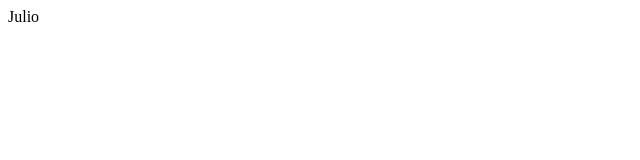
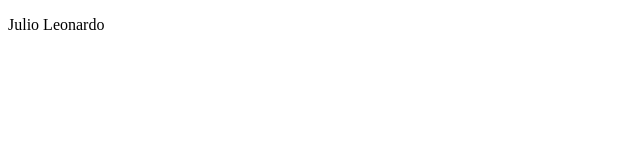
Before and after one commit to jotacrvlho/redi, a plain HTML site: page index.html in a window 1280 px wide. Shown: the whole page, without its empty margins (0-640 px from the left). Drawn offline with Linux system fonts and the light colour scheme.

Commit message:
"commit"

```diff
--- a/index.html
+++ b/index.html
@@ -7,6 +7,6 @@
 		<title>Redi School</title>
 	</head>
 	<body>
-		<div><span>Julio</span></div>
+		<div><p>Julio Leonardo</p></div>
 	</body>
 </html>
```
